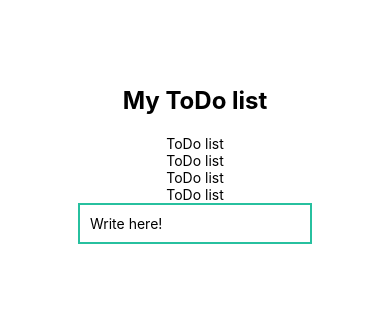
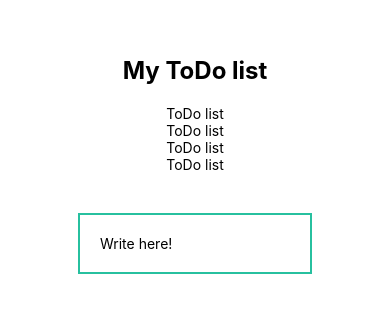
Before and after one commit to AbbeBlubb/react-native-todo, a React Native app: screen / in a window 390 px wide. Shown: the part 267-580 px from the top of the page. Built offline with nearby package versions, Linux system fonts and the light colour scheme.

Commit message:
fix Non-supported styling value

```diff
--- a/App.tsx
+++ b/App.tsx
@@ -50,8 +50,8 @@ const styles = StyleSheet.create({
   },
 
   input: {
-    margin: "30px 20px",
-    padding: 10,
+    marginTop: 40,
+    padding: 20,
     width: "60%",
     borderColor: "#27c09f",
     borderWidth: 2,
--- a/package.json
+++ b/package.json
@@ -10,6 +10,7 @@
     "test": "jest"
   },
   "dependencies": {
+    "@expo/webpack-config": "^0.17.2",
     "@types/jest": "^29.2.4",
     "@types/react-test-renderer": "^18.0.0",
     "expo": "~47.0.8",
```
Also changed, not shown: 1 other file (tests, documents, lock files or other folders).
